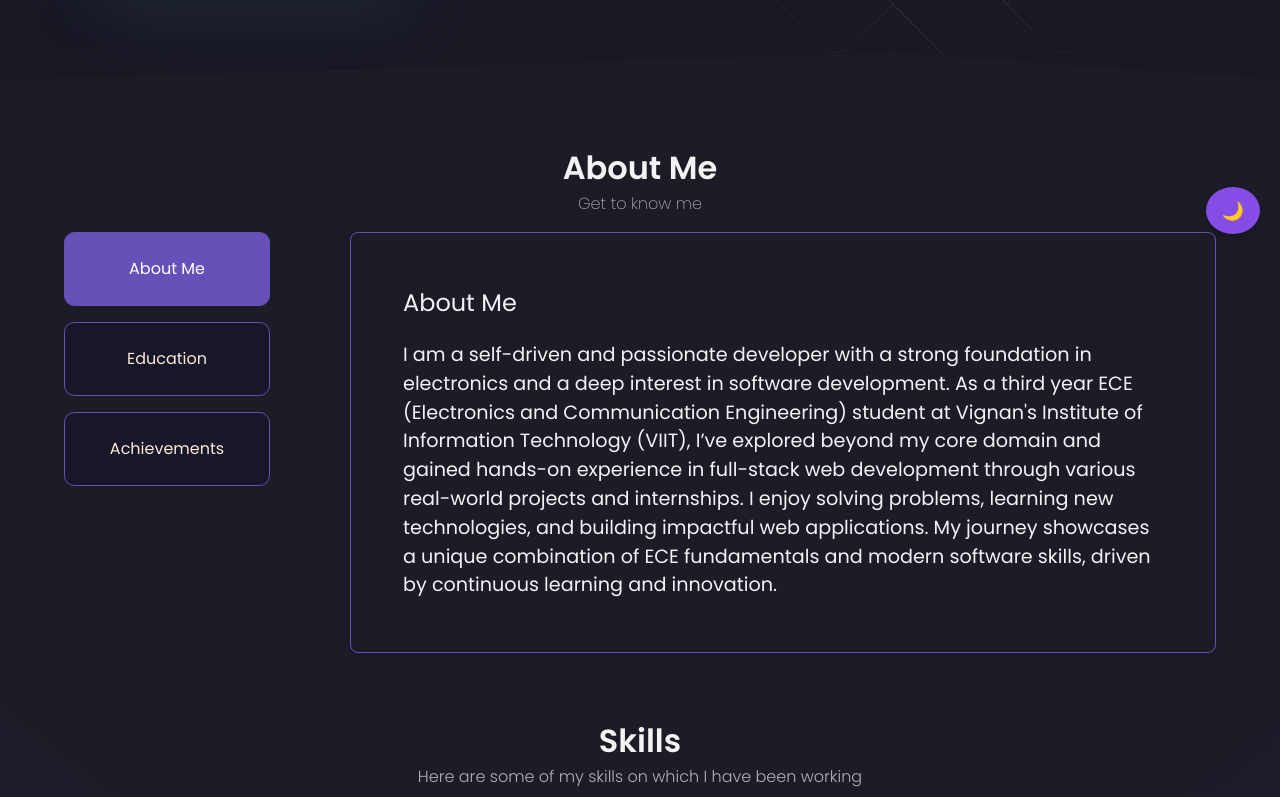
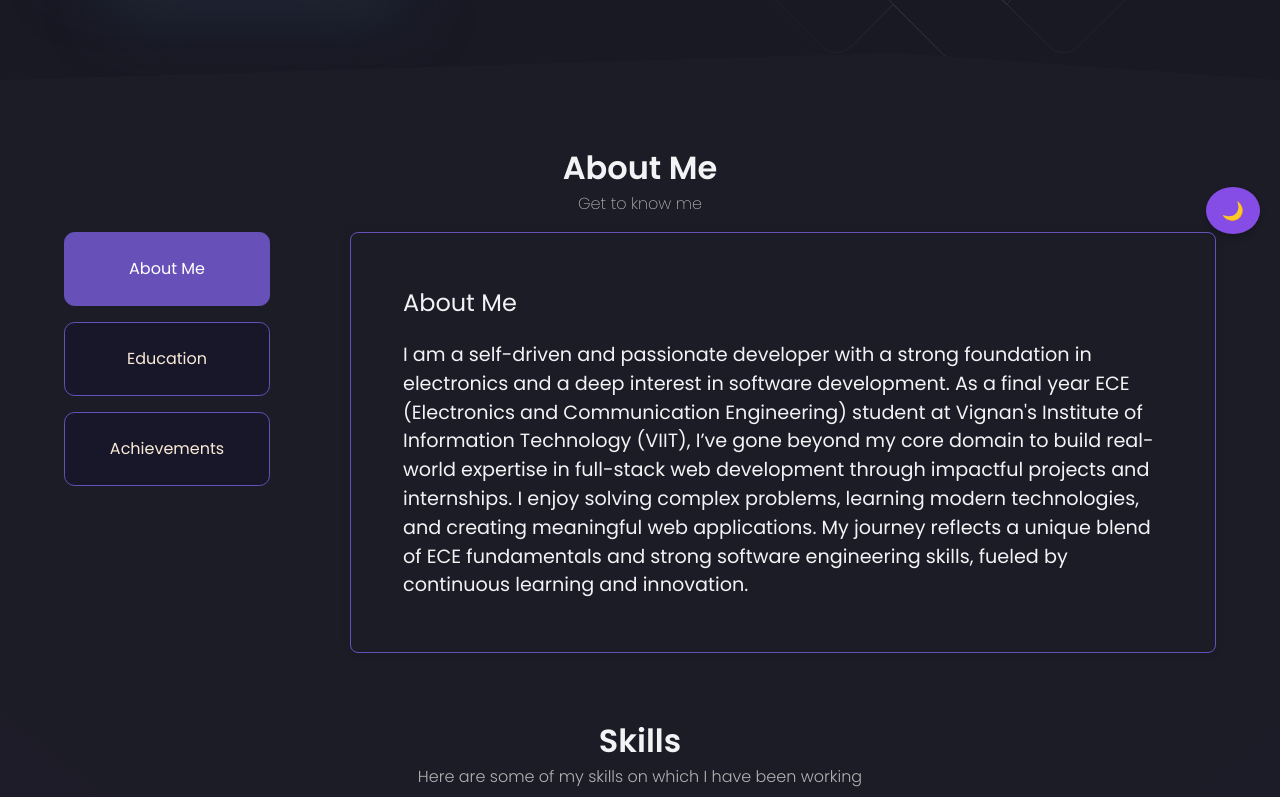
Before and after one commit to 22L31A0497/Jagan_Portfolio, a React (Create React App) app: page / in a window 1280 px wide. Shown: the part 546-1343 px from the top of the page. Built offline with nearby package versions, Linux system fonts and the light colour scheme.

Commit message:
Refactor AboutContent component for improved readability

```diff
--- a/src/components/AboutSection/AboutContent/index.js
+++ b/src/components/AboutSection/AboutContent/index.js
@@ -33,20 +33,19 @@ color: ${({ theme }) => theme.text_primary};
     display: block;
   }
 `;
-
 const AboutContent = () => {
   return (
     <Container>
-     <Title>About Me</Title>
-<Text>
-I am a self-driven and passionate developer with a strong foundation in electronics and a deep interest in software development. As a third year ECE (Electronics and Communication Engineering) student at Vignan's Institute of Information Technology (VIIT), I’ve explored beyond my core domain and gained hands-on experience in full-stack web development through various real-world projects and internships. I enjoy solving problems, learning new technologies, and building impactful web applications. My journey showcases a unique combination of ECE fundamentals and modern software skills, driven by continuous learning and innovation.
-</Text>
-<MobileText>
-I’m a third year ECE student at VIIT, passionate about software development. Though my background is in electronics, I’ve built strong full-stack skills through practical projects and internships. I enjoy solving problems and creating web apps, constantly learning and pushing my boundaries in tech.
-</MobileText>
-
+      <Title>About Me</Title>
+      <Text>
+        I am a self-driven and passionate developer with a strong foundation in electronics and a deep interest in software development. As a final year ECE (Electronics and Communication Engineering) student at Vignan's Institute of Information Technology (VIIT), I’ve gone beyond my core domain to build real-world expertise in full-stack web development through impactful projects and internships. I enjoy solving complex problems, learning modern technologies, and creating meaningful web applications. My journey reflects a unique blend of ECE fundamentals and strong software engineering skills, fueled by continuous learning and innovation.
+      </Text>
+      <MobileText>
+        I’m a final year ECE student at VIIT, passionate about software development. Though my background is in electronics, I’ve developed strong full-stack skills through real-world projects and internships. I love building web apps, solving problems, and constantly growing in the tech space.
+      </MobileText>
     </Container>
   );
 };
 
+
 export default AboutContent;
```
